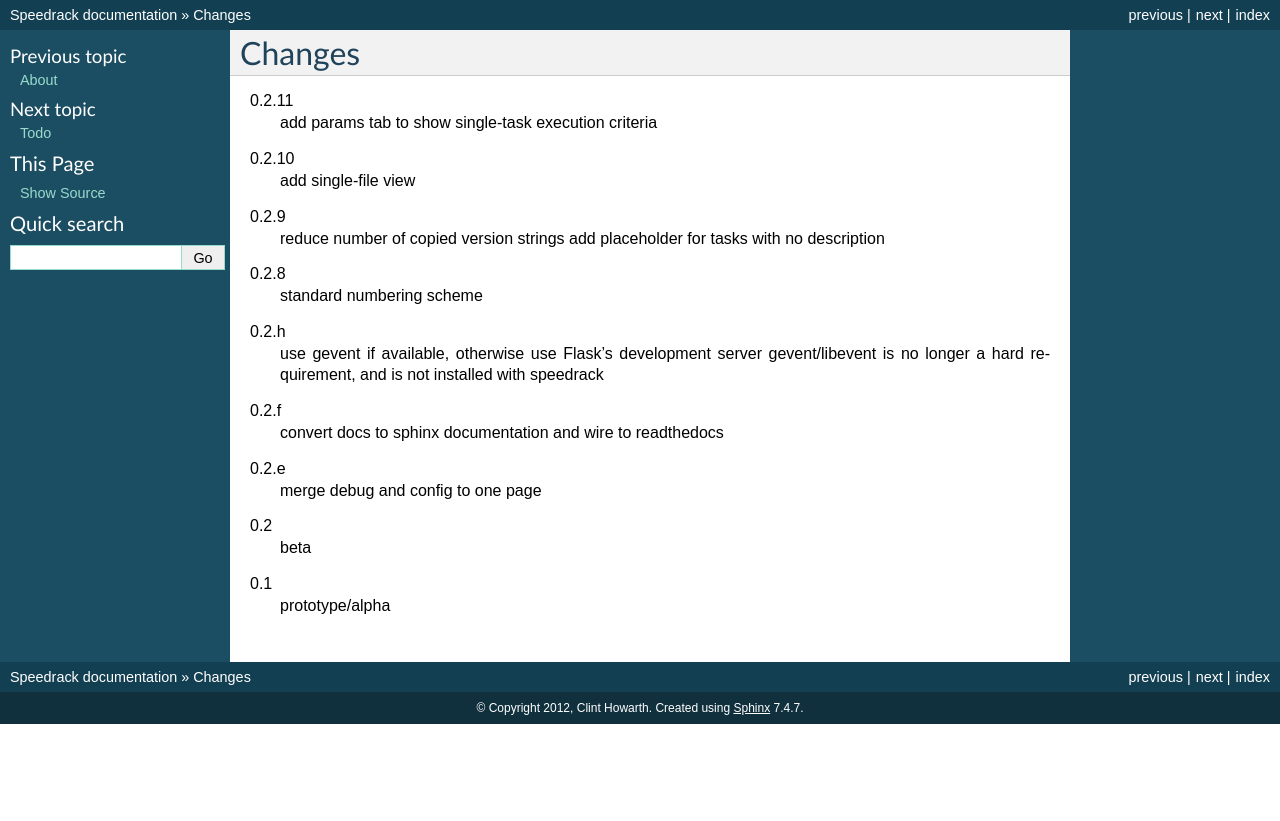
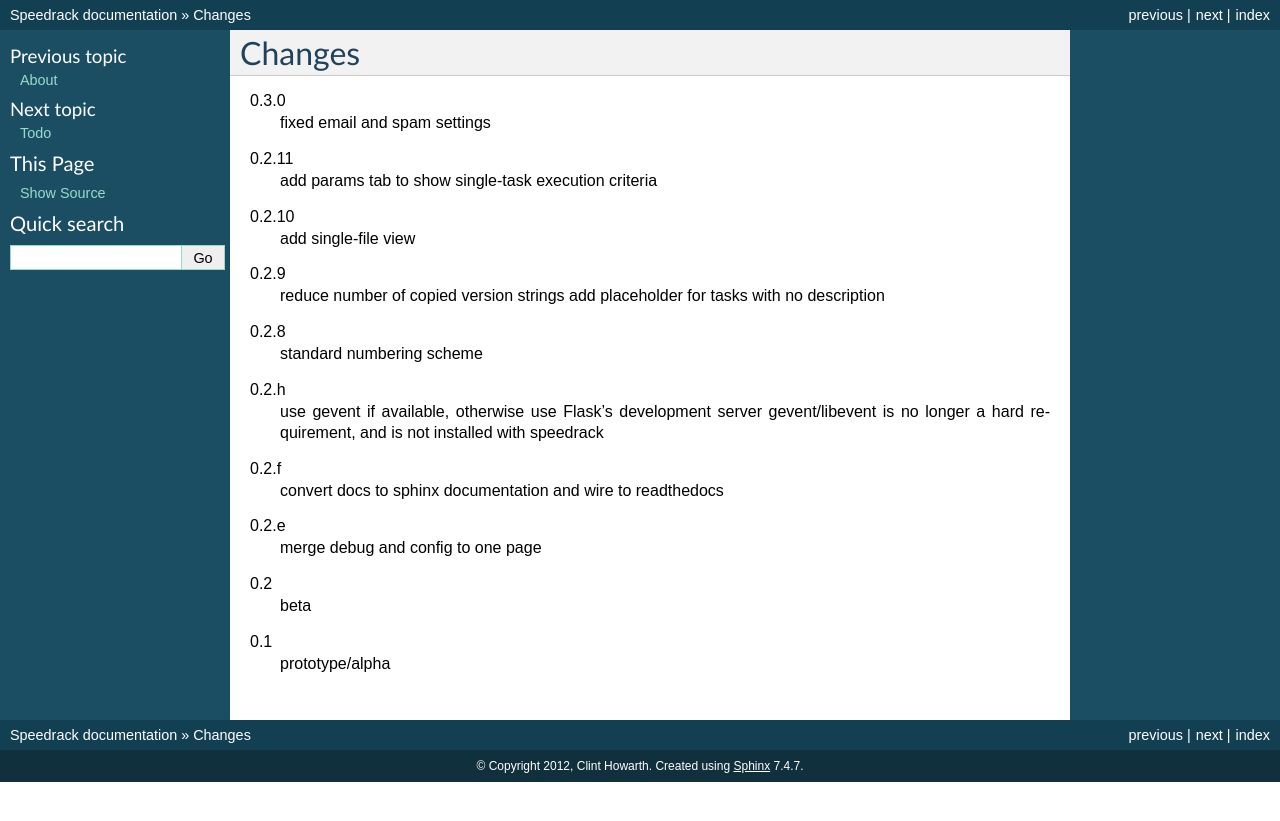
Before and after one commit to V-E-O/speedrack, a Sphinx documentation site: the page built from docs/changes.rst, in a window 1280 px wide. Shown: the top 821 px of the page. Built offline with Sphinx 7.4.7, drawn with Linux system fonts in a browser that asks for light colours.

Commit message:
version 0.3.0

```diff
--- a/docs/changes.rst
+++ b/docs/changes.rst
@@ -1,6 +1,9 @@
 =======
 Changes
 =======
+
+0.3.0
+  fixed email and spam settings
 
 0.2.11
   add params tab to show single-task execution criteria
--- a/speedrack/__init__.py
+++ b/speedrack/__init__.py
@@ -1,4 +1,4 @@
-version_info = (0, 2, 11)
+version_info = (0, 3, 0)
 version = '.'.join(str(n) for n in version_info[:3])
 release = version + ''.join(str(n) for n in version_info[3:])
 
```
